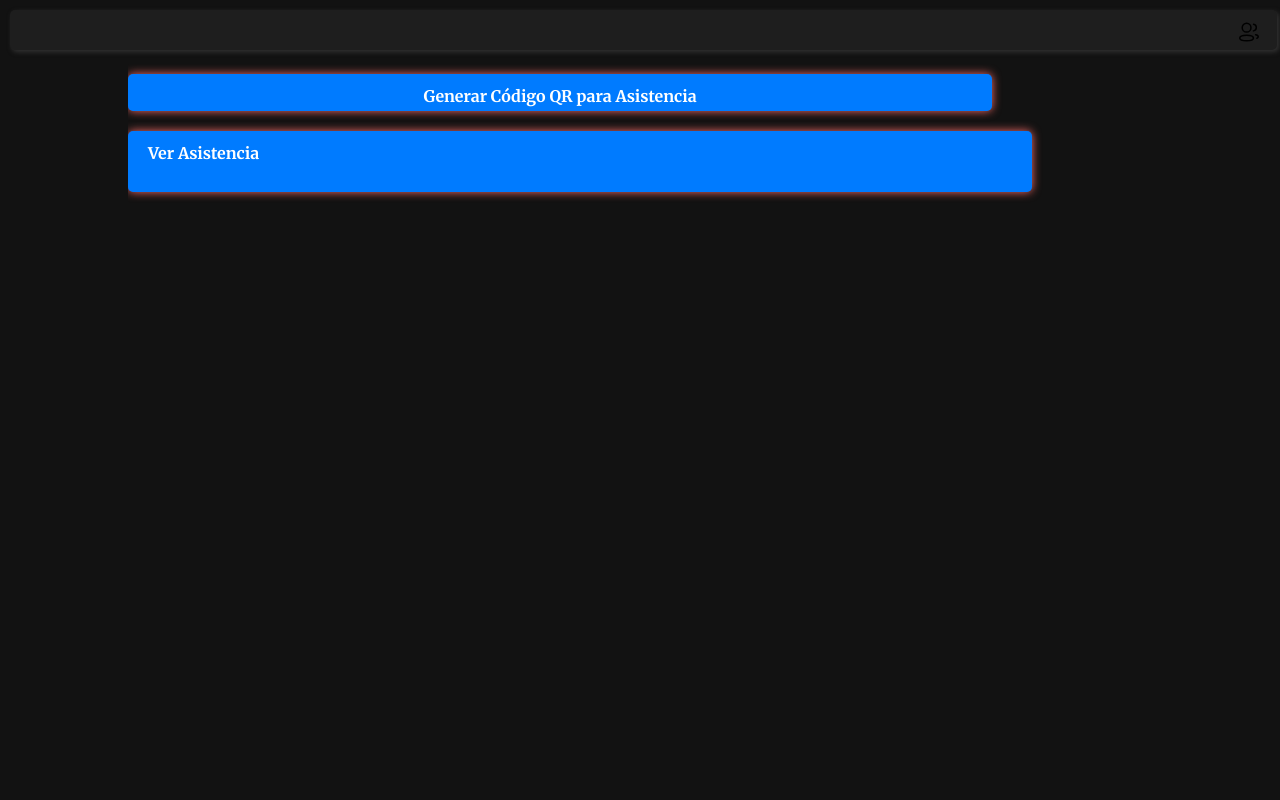
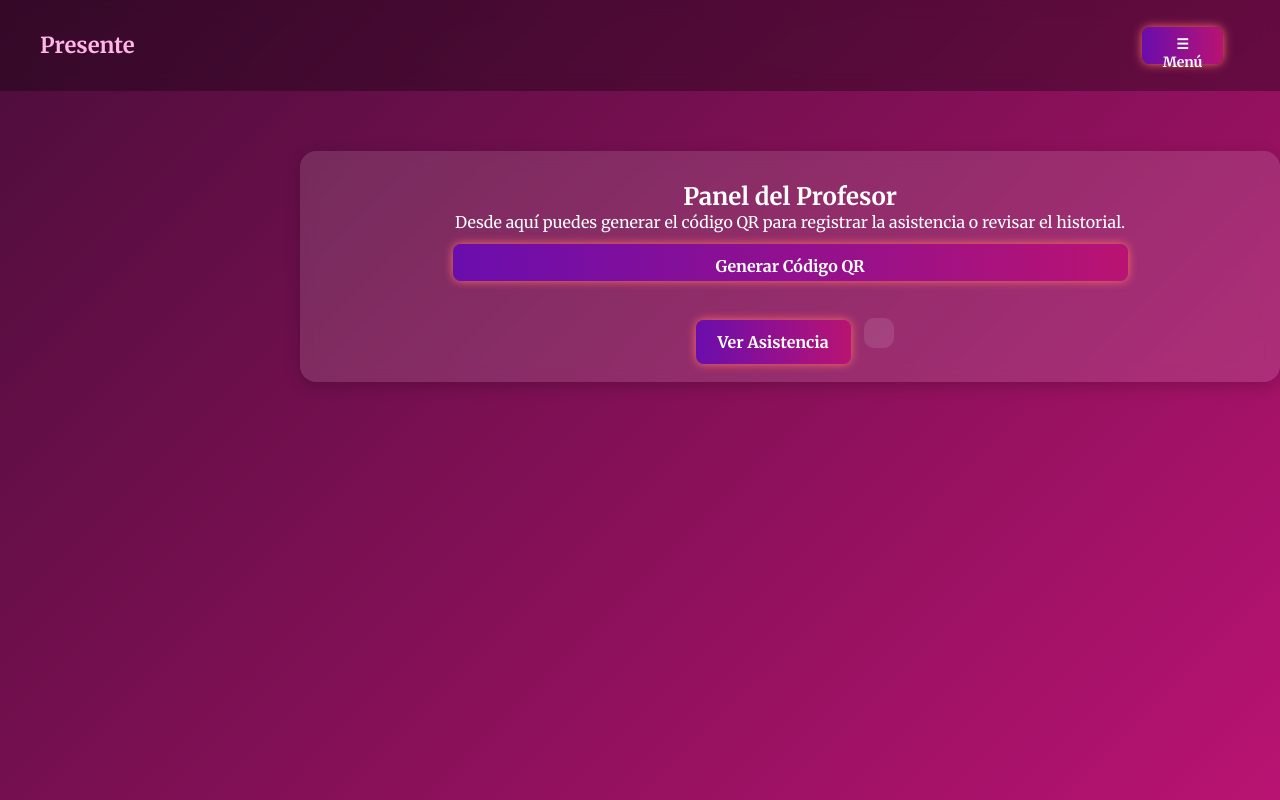
Before and after one commit to HIJN-bot/asistencia, a PHP site: page /teacher/gen_qr.php in a window 1280 px wide. Run offline with PHP 8.4, Linux system fonts and the light colour scheme; the visitor is signed in with stand-in values (Sample User, id 1); data that the repository does not hold is empty; some web fonts are replaced.

Commit message:
Update gen_qr.php

```diff
--- a/QR-Code-Based-Attendance-System/QR-ATS-main/teacher/gen_qr.php
+++ b/QR-Code-Based-Attendance-System/QR-ATS-main/teacher/gen_qr.php
@@ -17,54 +17,119 @@ if (!isset($_SESSION["teacher_name"])) {
   <title>Panel del Profesor</title>
   <link rel="stylesheet" href="../css/style.css" />
   <style>
+    body {
+      font-family: 'Poppins', sans-serif;
+      background: linear-gradient(135deg, #4b0d3a, #b91372);
+      color: #fff;
+      margin: 0;
+      padding: 0;
+      min-height: 100vh;
+    }
+
+    header {
+      background-color: rgba(0, 0, 0, 0.3);
+      display: flex;
+      align-items: center;
+      justify-content: space-between;
+      padding: 15px 40px;
+      backdrop-filter: blur(10px);
+    }
+
+    header h1 {
+      color: #ffb6e6;
+      font-weight: 600;
+      font-size: 22px;
+      margin: 0;
+    }
+
+    .container {
+      background-color: rgba(255, 255, 255, 0.12);
+      border-radius: 16px;
+      backdrop-filter: blur(8px);
+      box-shadow: 0 4px 15px rgba(0, 0, 0, 0.2);
+      width: 90%;
+      max-width: 900px;
+      margin: 60px auto;
+      padding: 30px 40px;
+      text-align: center;
+    }
+
     a {
       text-decoration: none;
-      color: black;
+      color: #fff;
     }
 
     .button_submit {
-      background-color: #007bff;
-      color: white;
+      background: linear-gradient(90deg, #6a0dad, #b91372);
+      color: #fff;
       border: none;
-      border-radius: 5px;
-      padding: 12px 20px;
+      border-radius: 8px;
+      padding: 12px 22px;
       font-size: 16px;
-      margin: 10px 0;
-      display: inline-block;
+      margin: 12px 10px;
       cursor: pointer;
-      transition: background 0.3s ease;
+      transition: 0.3s ease;
     }
 
     .button_submit:hover {
-      background-color: #0056b3;
+      opacity: 0.9;
+      transform: scale(1.03);
     }
 
     #qrcode {
-      margin-top: 20px;
+      margin-top: 25px;
+      padding: 15px;
+      background-color: rgba(255, 255, 255, 0.1);
+      display: inline-block;
+      border-radius: 10px;
+    }
+
+    #box {
+      position: absolute;
+      top: 70px;
+      right: 40px;
+      overflow: hidden;
+      height: 0;
+      transition: height 0.3s ease;
+      background-color: rgba(0, 0, 0, 0.4);
+      border-radius: 8px;
+      backdrop-filter: blur(10px);
+      padding: 0 10px;
+    }
+
+    #box a {
+      display: block;
+      padding: 10px;
+      text-align: center;
+      color: #fff;
+    }
+
+    #box a:hover {
+      background-color: rgba(255, 255, 255, 0.15);
+      border-radius: 6px;
     }
   </style>
 </head>
 
 <body>
-  <main>
-    <?php
-      $titulo = 'Sistema de Asistencia';
-      $usuario = $_SESSION['teacher_name'];
-      include "../componets/header.php";
-    ?>
+  <header>
+    <h1>Presente</h1>
+    <div>
+      <button onclick="showBox()" class="button_submit" style="padding: 8px 16px; font-size: 14px;">☰ Menú</button>
+    </div>
+  </header>
 
   <div id="box">
     <a href="../logout.php">Cerrar sesión</a>
   </div>
 
   <div class="container">
-      <main>
-        <button class="button_submit" id="btn1" onclick="generarQR()">Generar Código QR para Asistencia</button><br>
+    <h2>Panel del Profesor</h2>
+    <p>Desde aquí puedes generar el código QR para registrar la asistencia o revisar el historial.</p>
+    <button class="button_submit" id="btn1" onclick="generarQR()">Generar Código QR</button><br>
     <a href="show_attendance.php" class="button_submit">Ver Asistencia</a>
     <div id="qrcode"></div>
-      </main>
   </div>
-  </main>
 
   <script src="../js/qrcode.js"></script>
   <script>
@@ -72,8 +137,6 @@ if (!isset($_SESSION["teacher_name"])) {
 
     function generarQR() {
       if (qrGenerado) return; // evitar duplicados
-
-      // Limpiar contenedor antes de generar
       document.getElementById("qrcode").innerHTML = "";
 
       var datosQR = {
@@ -83,16 +146,14 @@ if (!isset($_SESSION["teacher_name"])) {
 
       var qrcode = new QRCode("qrcode", JSON.stringify(datosQR));
       document.getElementById("btn1").style.display = 'none';
-
       qrGenerado = true;
     }
 
-    // Función para desplegar/cerrar menú lateral
     var show = 0;
     function showBox() {
       let box = document.getElementById('box');
       if (show === 0) {
-        box.style.height = "100px";
+        box.style.height = "60px";
         show = 1;
       } else {
         box.style.height = "0px";
```
Lines whose indentation alone changed are shown as unchanged.
